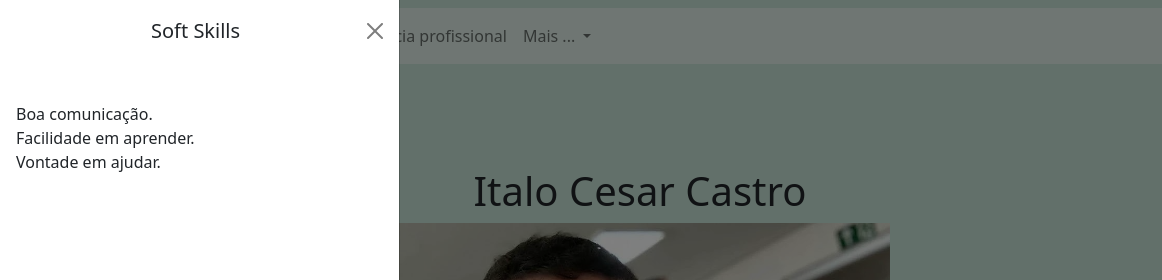
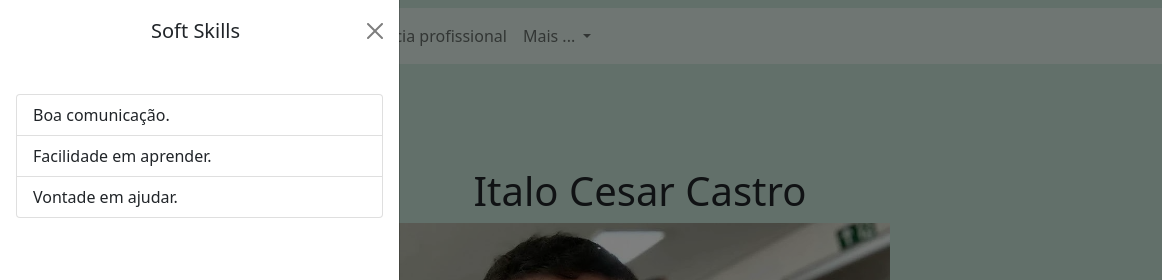
Before and after one commit to Italo-Castro/Portfolio, a plain HTML site: page index.html in a window 1280 px wide. Both pictures are taken after a click on the link "Soft skills". Shown: the top 280 px of the page, 0-1162 px from the left. Drawn offline with nearby package versions, Linux system fonts and the light colour scheme.

Commit message:
SoftSkil em lista

```diff
--- a/index.html
+++ b/index.html
@@ -124,10 +124,11 @@
   </div>
   <div class="offcanvas-body">
     <p>
-     <br> Boa comunicação.
-     <br> Facilidade em aprender.
-     <br> Vontade em ajudar.
-    </p>
+      <ul class="list-group">
+        <li class="list-group-item">Boa comunicação.</li>
+        <li class="list-group-item">Facilidade em aprender.</li>
+        <li class="list-group-item">Vontade em ajudar.</li>
+      </ul>
   </div>
 </div>
 
```
